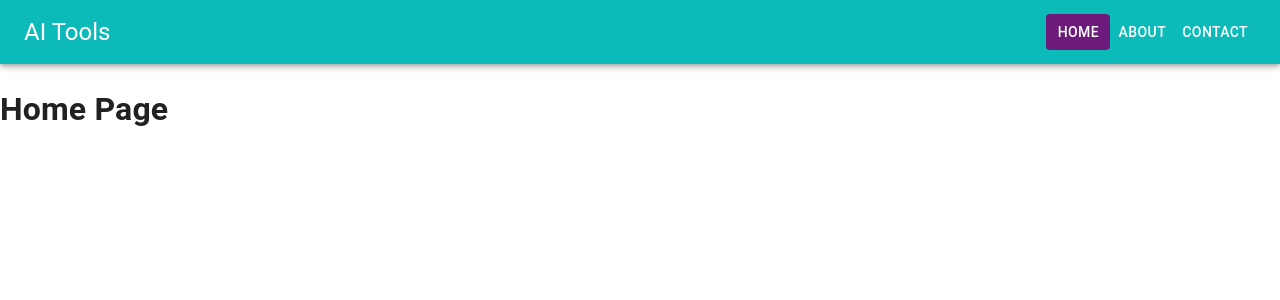
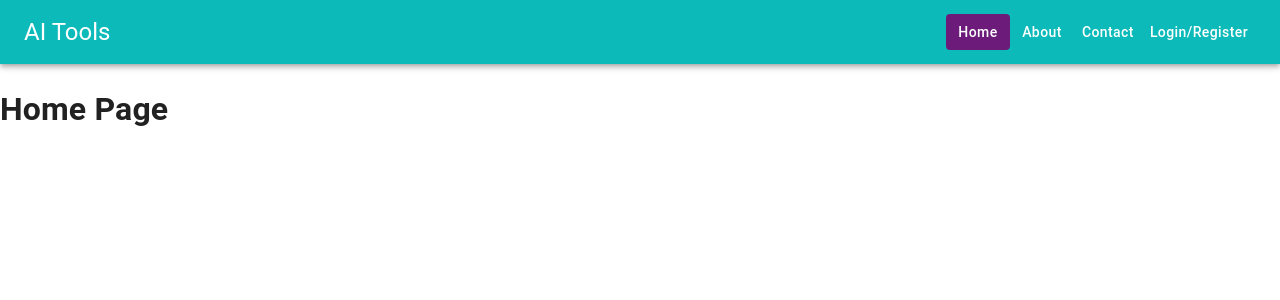
Before and after one commit to dipesh-develops/frontend-Authentication-and-Dashboard-React, a React (Create React App) app: page / in a window 1280 px wide. Shown: the top 300 px of the page. Built offline with nearby package versions, Linux system fonts and the light colour scheme.

Commit message:
navbar,routes complete

```diff
--- a/src/App.js
+++ b/src/App.js
@@ -1,3 +1,5 @@
+import './App.css';
+
 import { BrowserRouter,Routes,Route } from "react-router-dom";
 import Home from "./components/pages/Home";
 import Contact from "./components/pages/Contact";
@@ -6,6 +8,7 @@ import Layout from "./components/pages/Layout";
 import { createTheme } from "@mui/material/styles";
 
 import { ThemeProvider } from "@emotion/react";
+import LoginReg from "./components/pages/auth/LoginReg";
 
 const theme = createTheme({
   palette: {
@@ -35,6 +38,7 @@ function App() {
             <Route  index element={<Home/>}/>
             <Route  path='contact' element={<Contact/>}/>
             <Route  path='about' element={<About/>}/>
+            <Route  path='login' element={<LoginReg/>}/>
           </Route>
         </Routes>
       </BrowserRouter>
--- a/src/components/Navbar.js
+++ b/src/components/Navbar.js
@@ -14,7 +14,7 @@ const Navbar = () => {
             <Button
               component={NavLink}
               to="/"
-              sx={{ color: "white" }}
+              sx={{ color: "white", textTransform: "none" }}
               style={({ isActive }) => {
                 return { backgroundColor: isActive ? "#6d1b7b" : "" };
               }}
@@ -24,7 +24,7 @@ const Navbar = () => {
             <Button
               component={NavLink}
               to="about"
-              sx={{ color: "white" }}
+              sx={{ color: "white", textTransform: "none" }}
               style={({ isActive }) => {
                 return { backgroundColor: isActive ? "#6d1b7b" : "" };
               }}
@@ -34,12 +34,22 @@ const Navbar = () => {
             <Button
               component={NavLink}
               to="contact"
-              sx={{ color: "white" }}
+              sx={{ color: "white", textTransform: "none" }}
               style={({ isActive }) => {
                 return { backgroundColor: isActive ? "#6d1b7b" : "" };
               }}
             >
               Contact
+            </Button>
+            <Button
+              component={NavLink}
+              to="login"
+              sx={{ color: "white", textTransform: "none" }}
+              style={({ isActive }) => {
+                return { backgroundColor: isActive ? "#6d1b7b" : "" };
+              }}
+            >
+              Login/Register
             </Button>
           </Toolbar>
         </AppBar>
```
